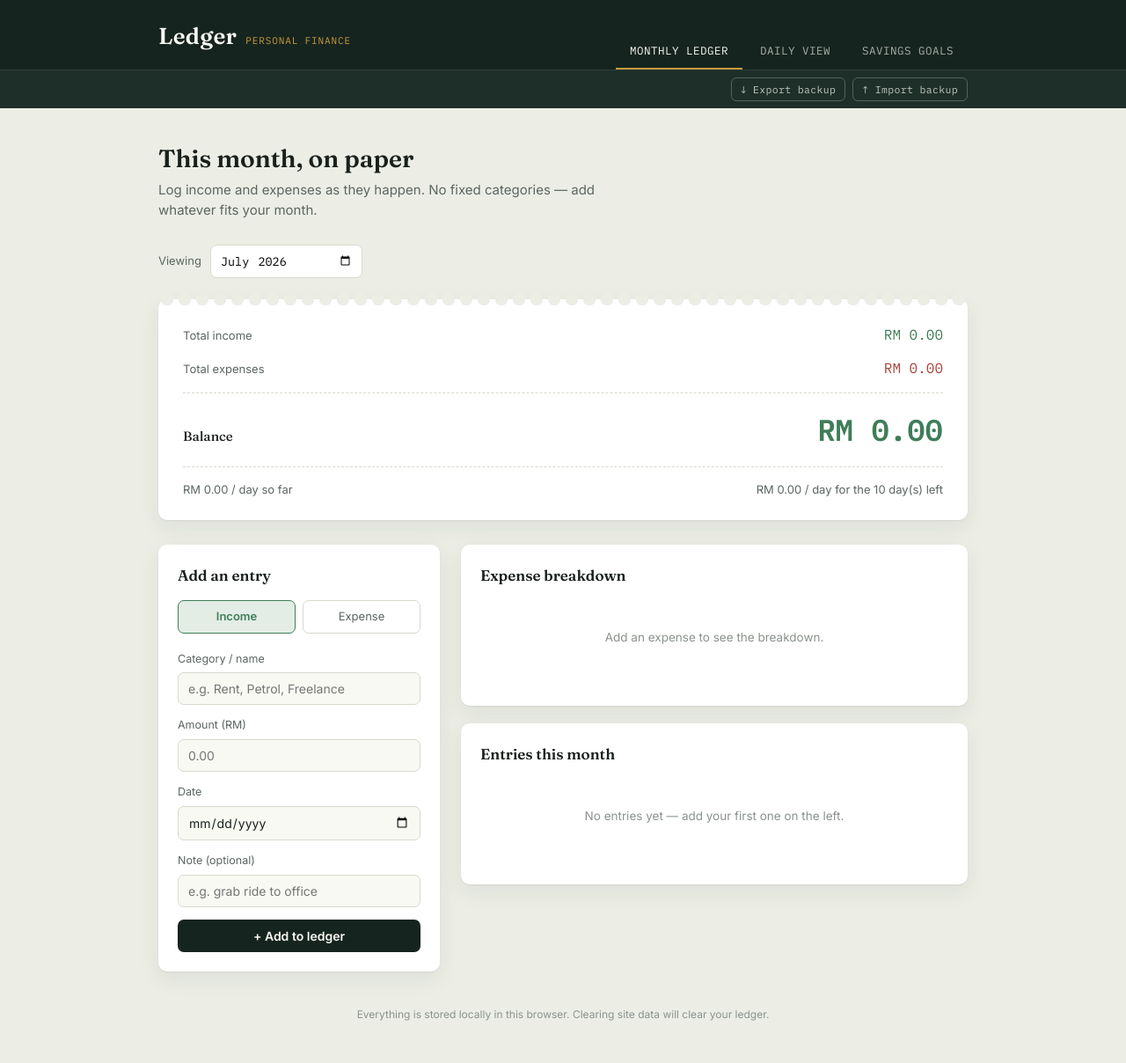
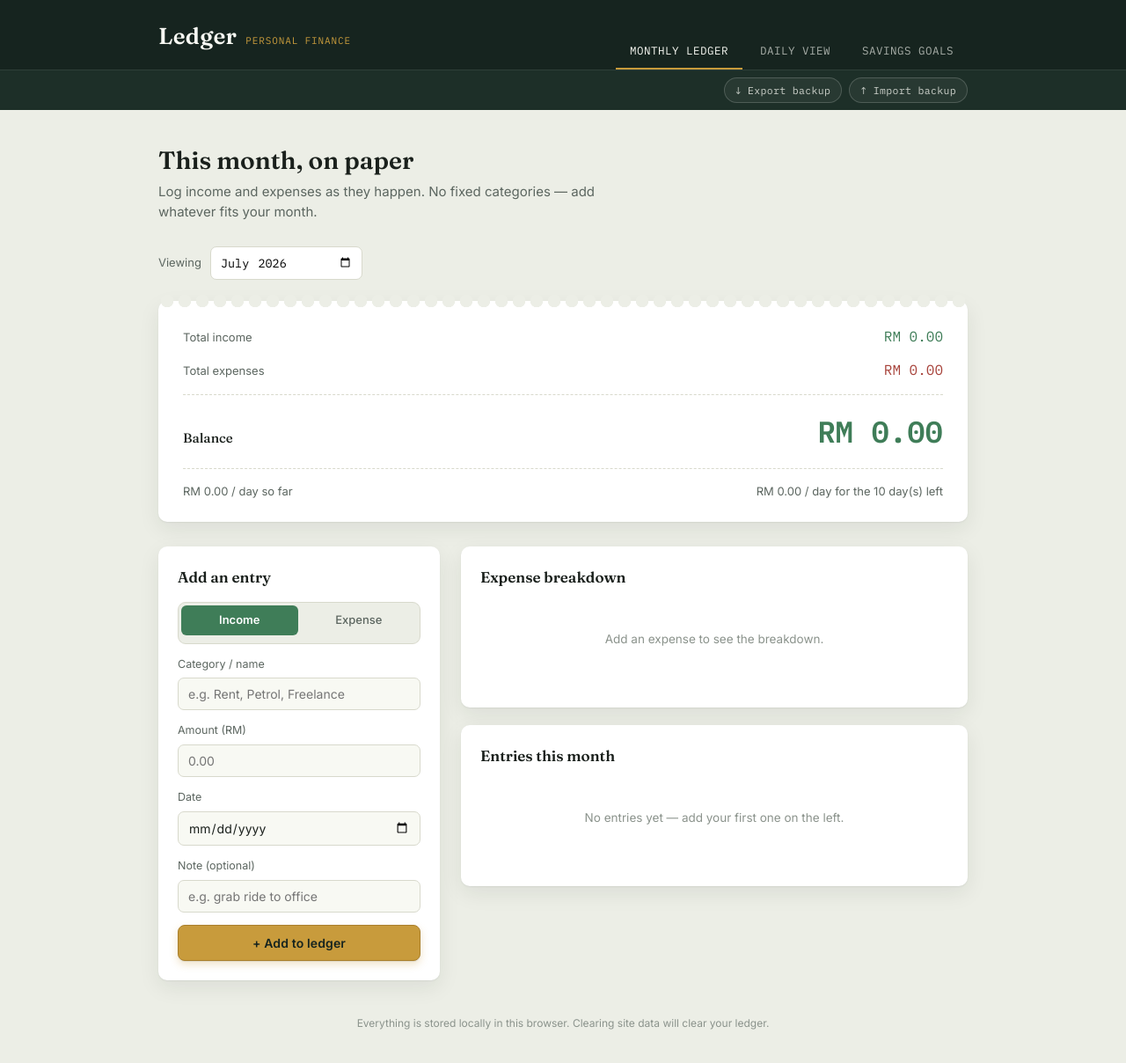
Before and after one commit to Twei-02/xuwei-financial, a plain HTML site: page index.html in a window 1280 px wide. Shown: the whole page at 88% size. Drawn offline with Linux system fonts and the light colour scheme.

Commit message:
Add files via upload

```diff
--- a/style.css
+++ b/style.css
@@ -142,14 +142,17 @@ body {
 }
 
 .backup-btn {
+  display: inline-flex;
+  align-items: center;
+  gap: 5px;
   font-family: var(--font-mono);
   font-size: 11.5px;
   letter-spacing: 0.03em;
-  background: transparent;
-  border: 1px solid rgba(248, 249, 243, 0.25);
-  color: rgba(248, 249, 243, 0.75);
-  padding: 5px 10px;
-  border-radius: 6px;
+  background: rgba(248, 249, 243, 0.05);
+  border: 1px solid rgba(248, 249, 243, 0.18);
+  color: rgba(248, 249, 243, 0.8);
+  padding: 6px 12px;
+  border-radius: 20px;
   cursor: pointer;
   transition: all 0.15s ease;
 }
@@ -157,6 +160,7 @@ body {
 .backup-btn:hover {
   border-color: var(--gold-500);
   color: var(--gold-500);
+  background: rgba(200, 155, 60, 0.1);
 }
 
 /* ---------- Daily view ---------- */
@@ -395,19 +399,23 @@ body {
 
 .radio-row {
   display: flex;
-  gap: 8px;
+  gap: 3px;
+  padding: 3px;
+  background: var(--paper-50);
+  border: 1px solid var(--line);
+  border-radius: 9px;
 }
 
 .radio-row label {
   flex: 1;
   text-align: center;
-  padding: 8px 10px;
-  border: 1px solid var(--line);
-  border-radius: 7px;
+  padding: 7px 10px;
+  border-radius: 6px;
   font-size: 13px;
+  font-weight: 500;
   cursor: pointer;
   color: var(--text-600);
-  transition: all 0.12s ease;
+  transition: background 0.15s ease, color 0.15s ease;
 }
 
 .radio-row input { display: none; }
@@ -415,15 +423,13 @@ body {
 .radio-row input:checked + span { font-weight: 600; }
 
 .radio-row label:has(input:checked)[data-kind="income"] {
-  background: var(--green-100);
-  border-color: var(--green-600);
-  color: var(--green-600);
+  background: var(--green-600);
+  color: #fff;
 }
 
 .radio-row label:has(input:checked)[data-kind="expense"] {
-  background: var(--brick-100);
-  border-color: var(--brick-600);
-  color: var(--brick-600);
+  background: var(--brick-600);
+  color: #fff;
 }
 
 .btn {
@@ -432,28 +438,43 @@ body {
   justify-content: center;
   gap: 6px;
   width: 100%;
-  padding: 10px 16px;
-  border-radius: 7px;
-  border: none;
-  background: var(--ink-900);
-  color: var(--paper-0);
+  padding: 11px 18px;
+  border-radius: 8px;
+  border: 1px solid var(--gold-600);
+  background: var(--gold-500);
+  color: var(--ink-900);
   font-family: var(--font-body);
   font-size: 14px;
   font-weight: 600;
+  letter-spacing: 0.01em;
   cursor: pointer;
-  transition: background 0.15s ease, transform 0.05s ease;
+  box-shadow: 0 1px 0 rgba(22, 36, 31, 0.08), 0 4px 10px rgba(200, 155, 60, 0.28);
+  transition: background 0.15s ease, box-shadow 0.15s ease, transform 0.05s ease;
 }
 
-.btn:hover { background: var(--ink-700); }
-.btn:active { transform: translateY(1px); }
+.btn:hover {
+  background: var(--gold-600);
+  box-shadow: 0 1px 0 rgba(22, 36, 31, 0.08), 0 6px 14px rgba(200, 155, 60, 0.36);
+}
+
+.btn:active {
+  transform: translateY(1px);
+  box-shadow: 0 1px 0 rgba(22, 36, 31, 0.08);
+}
 
 .btn-ghost {
-  background: transparent;
+  background: var(--card);
   color: var(--text-600);
   border: 1px solid var(--line);
+  box-shadow: none;
 }
 
-.btn-ghost:hover { background: var(--paper-50); color: var(--text-900); }
+.btn-ghost:hover {
+  background: var(--paper-50);
+  color: var(--text-900);
+  border-color: var(--text-400);
+  box-shadow: none;
+}
 
 /* ---------- Ledger list ---------- */
 
@@ -500,17 +521,27 @@ body {
 .ledger-amount.expense { color: var(--brick-600); }
 
 .ledger-delete {
+  display: inline-flex;
+  align-items: center;
+  justify-content: center;
+  width: 26px;
+  height: 26px;
+  flex-shrink: 0;
   background: none;
-  border: none;
+  border: 1px solid transparent;
   color: var(--text-400);
   cursor: pointer;
-  font-size: 16px;
+  font-size: 13px;
   line-height: 1;
-  padding: 4px 6px;
-  border-radius: 5px;
+  border-radius: 50%;
+  transition: all 0.15s ease;
 }
 
-.ledger-delete:hover { color: var(--brick-600); background: var(--brick-100); }
+.ledger-delete:hover {
+  color: var(--brick-600);
+  background: var(--brick-100);
+  border-color: var(--brick-600);
+}
 
 .empty-state {
   text-align: center;
```
